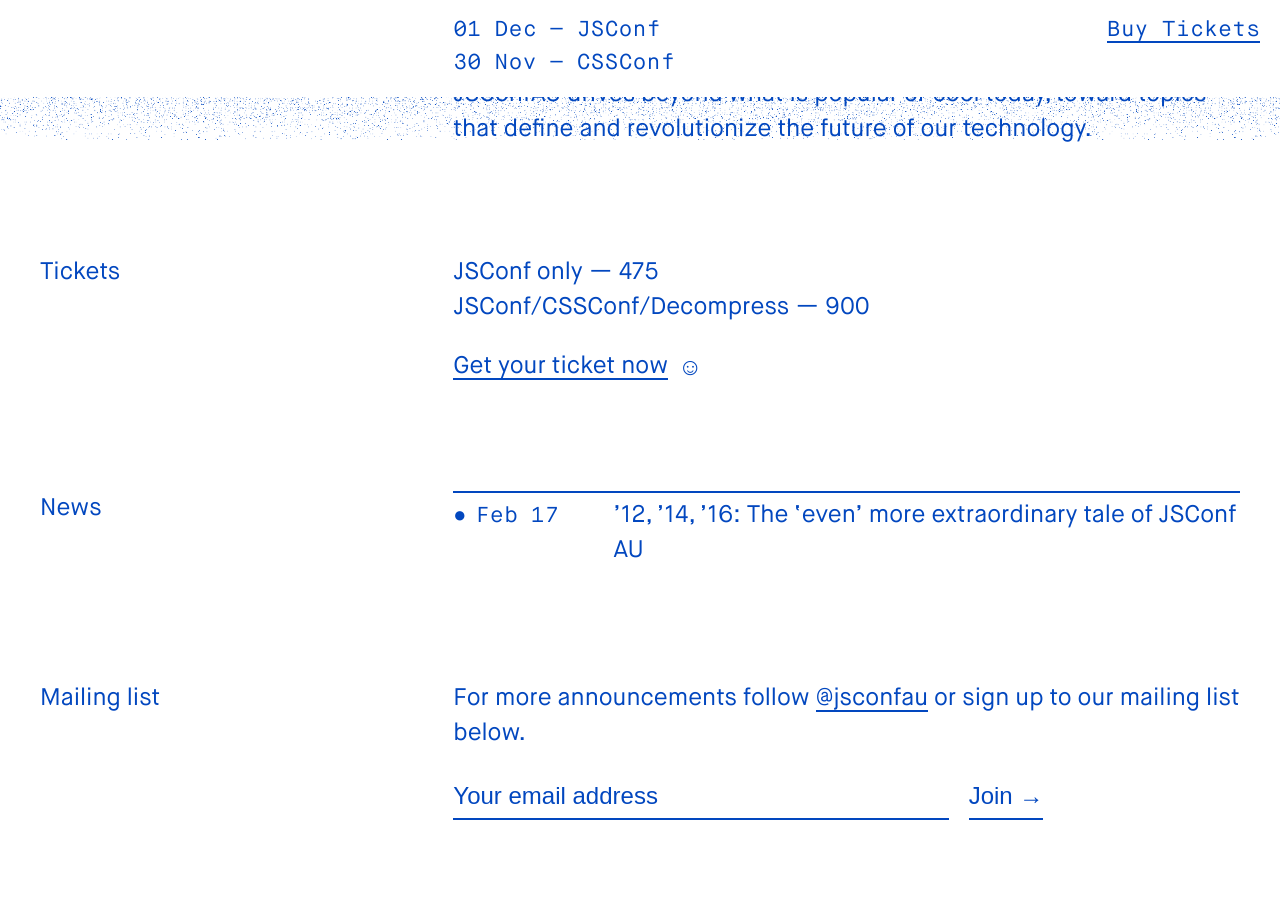
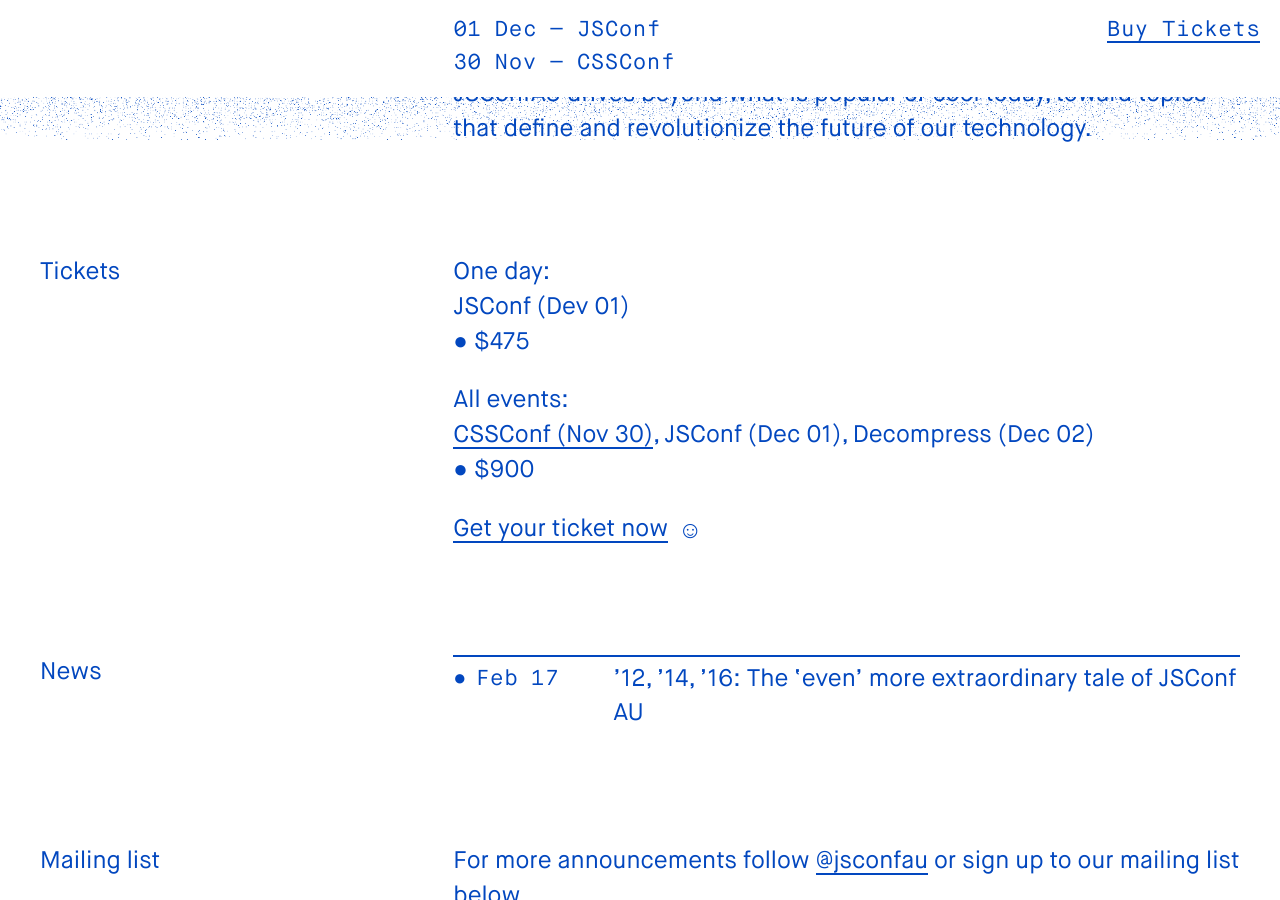
Before and after one commit to vsfest/2016.jsconfau.com, a Jekyll site: the page built from index.html, in a window 1280 px wide and 900 px high, scrolled down 863 px. Built offline with Jekyll 4.4.1, drawn with Linux system fonts in a browser that asks for light colours.

Commit message:
Update ticket details

```diff
--- a/_includes/tickets.html
+++ b/_includes/tickets.html
@@ -4,9 +4,16 @@
   </p>
   <div class="title-content">
     <p>
-      <span>JSConf only — 475</span><br>
-      <span>JSConf/CSSConf/Decompress — 900</span><br>
+      One day:<br>
+      JSConf (Dev 01)<br>
+      &#9679; $475
     </p>
+    <p>
+      All events:<br>
+      <a href="http://cssconf.com.au">CSSConf (Nov 30)</a>, JSConf (Dec 01), Decompress (Dec 02)<br>
+      &#9679; $900
+    </p>
+
     <p>
       <a href="{{ site.ticket_url }}" class="tickets">Get your ticket now</a>
     </p>
```
